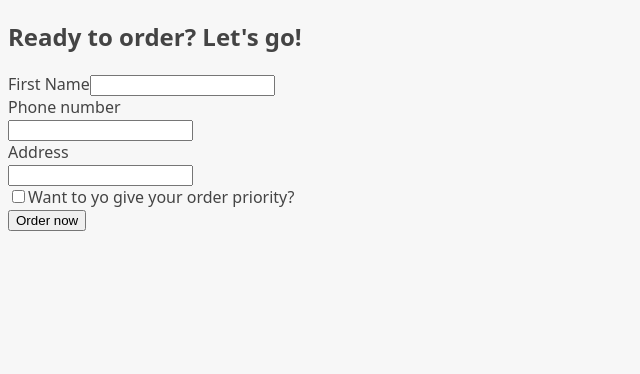
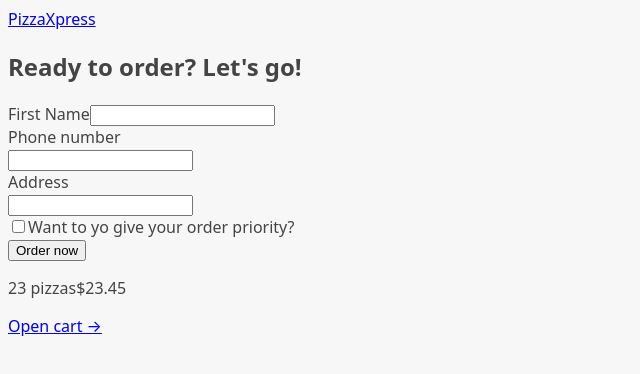
Before and after one commit to BullyDev404/pizzaXpress, a React (Vite) app: page /order/new in a window 1280 px wide. Shown: the top 374 px of the page, without its empty margins (0-640 px from the left). Built offline with nearby package versions, Linux system fonts and the light colour scheme.

Commit message:
feat: add AppLayout as parent route to manage shared UI

```diff
--- a/src/features/cart/CartOverview.jsx
+++ b/src/features/cart/CartOverview.jsx
@@ -1,3 +1,5 @@
+import { Link } from "react-router-dom";
+
 function CartOverview() {
   return (
     <div>
@@ -5,7 +7,7 @@
         <span>23 pizzas</span>
         <span>$23.45</span>
       </p>
-      <a href="#">Open cart &rarr;</a>
+      <Link to="/cart">Open cart &rarr;</Link>
     </div>
   );
 }
--- a/src/features/order/CreateOrder.jsx
+++ b/src/features/order/CreateOrder.jsx
@@ -36,7 +36,7 @@
 
   return (
     <div>
-      <h2>Ready to order? Let's go!</h2>
+      <h2>Ready to order? Let&apos;s go!</h2>
 
       <form>
         <div>
--- /dev/null
+++ b/src/ui/AppLayout.jsx
@@ -0,0 +1,19 @@
+import { Outlet } from "react-router-dom";
+import CartOverview from "../features/cart/CartOverview";
+import Header from "./Header";
+
+function AppLayout() {
+  return (
+    <div>
+      <Header />
+
+      <main>
+        <Outlet />
+      </main>
+
+      <CartOverview />
+    </div>
+  );
+}
+
+export default AppLayout;
--- /dev/null
+++ b/src/ui/Header.jsx
@@ -0,0 +1,13 @@
+import { Link } from "react-router-dom"
+
+function Header() {
+    return (
+        <div>
+            <header>
+                <Link to= '/'> PizzaXpress </Link>
+            </header>
+        </div>
+    )
+}
+
+export default Header
```
Also changed, not shown: src/App.jsx (+7 -1 lines).
